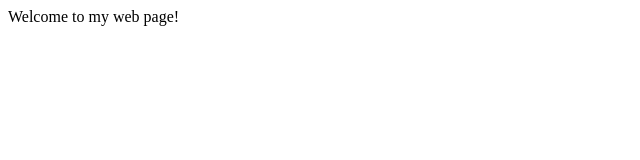
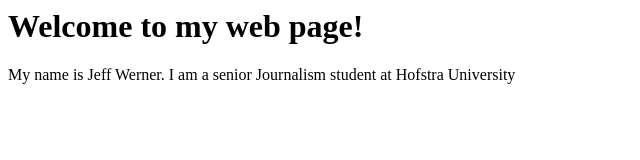
Before and after one commit to JeffWerner24/JeffWerner24.github.io, a plain HTML site: page jrnl80/index.html in a window 1280 px wide. Shown: the whole page, without its empty margins (0-640 px from the left). Drawn offline with Linux system fonts and the light colour scheme.

Commit message:
Update index.html

```diff
--- a/jrnl80/index.html
+++ b/jrnl80/index.html
@@ -2,8 +2,8 @@
   <head>
   </head>
   <body>
-  Welcome to my web page!
-
+    <h1>Welcome to my web page!</h1>
+  My name is Jeff Werner. I am a senior Journalism student at Hofstra University
 
 
   </body>
```
